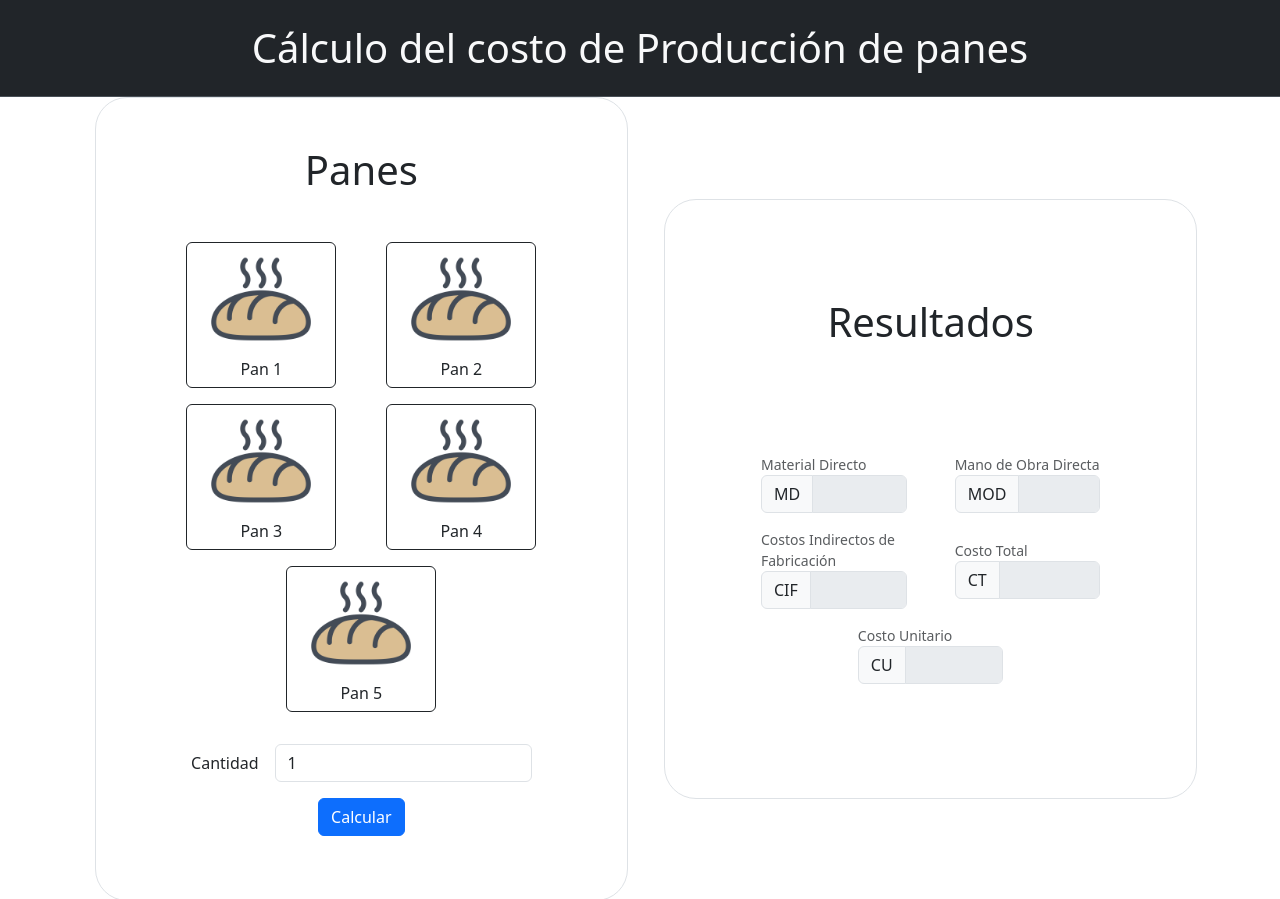
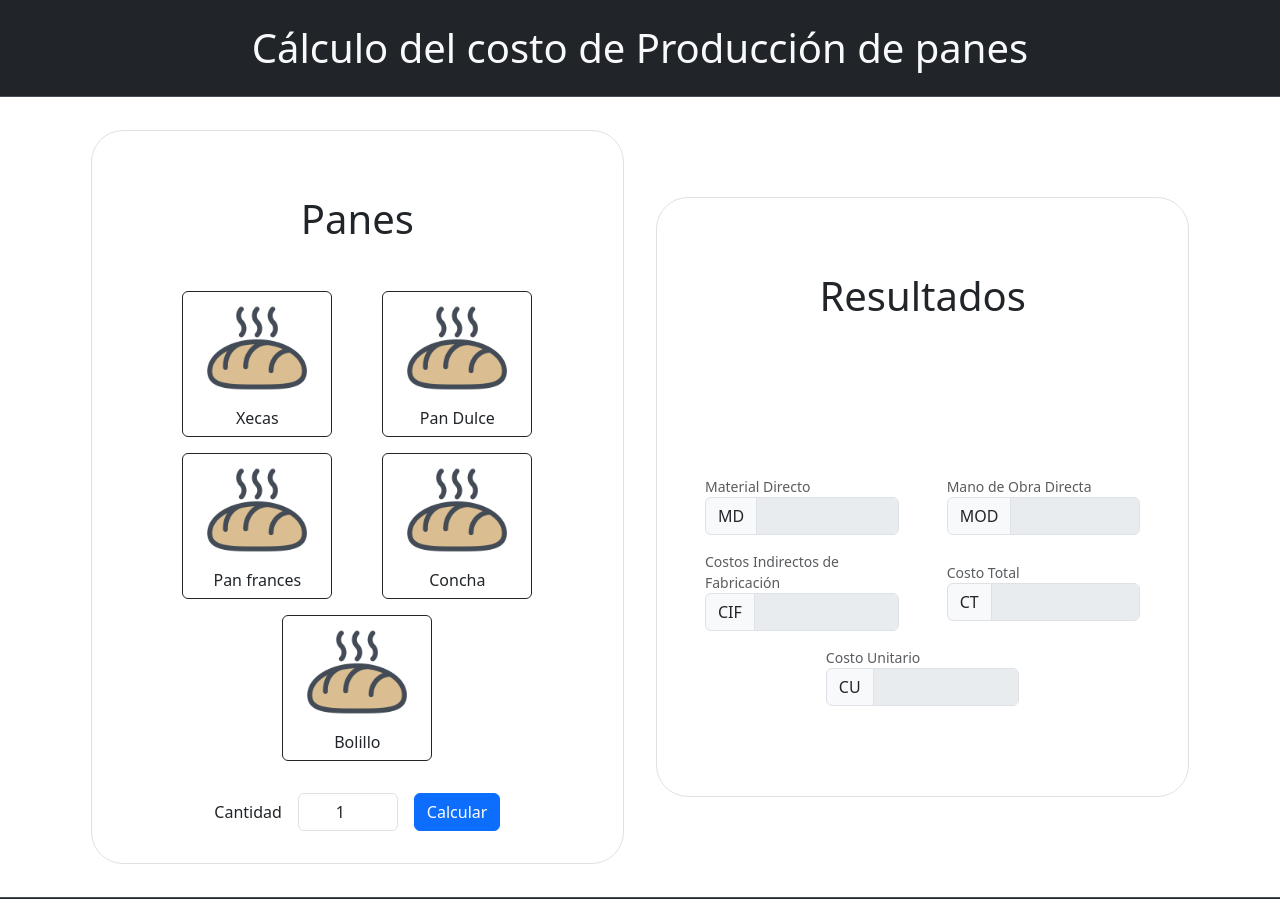
Before and after one commit to Nowht/Panaderia, a plain HTML site: page index.html in a window 1280 px wide. Shown: the top 899 px of the page. Drawn offline with nearby package versions, Linux system fonts and the light colour scheme.

Commit message:
Cambios menores

```diff
--- a/index.html
+++ b/index.html
@@ -13,49 +13,49 @@
     <header>
         <nav class="navbar bg-dark border-bottom border-body" data-bs-theme="dark">
             <div class="container-fluid d-flex justify-content-center">
-                <h1 class="text-light m-3">Cálculo del costo de Producción de panes</h1>
+                <h1 class="text-light m-3 text-center">Cálculo del costo de Producción de panes</h1>
             </div>
         </nav>
     </header>
     <main style="min-height: 100vh; display: flex; flex-direction: column;">
-        <section class="d-flex flex-md-row flex-column gap-5 justify-content-center align-items-center" style="flex: 1;">
-            <div class="col-sm-12 col-lg-5 border rounded-5 p-5 h-100" style="min-height: 600px;">
-                <h1 class="text-center mb-5">Panes</h1>
+        <section class="d-flex flex-md-row flex-column justify-content-center align-items-center" style="flex: 1;">
+            <div class="col-sm-12 col-lg-5 border rounded-5 my-3 m-sm-3 h-100 py-3" style="min-height: 600px;">
+                <h1 class="text-center my-5">Panes</h1>
                 <form action="" class="container">
-                    <div class="row row-cols-2 g-3 justify-content-center">
-                        <div class="col d-flex flex-column align-items-center" style="width: 200px;">
+                    <div class="row g-3 justify-content-center">
+                        <div class="col-2 d-flex flex-column align-items-center" style="width: 200px;">
                             <input type="radio" class="btn-check" name="options-base" id="option1" autocomplete="off">
                             <label class="btn btn-outline-dark" for="option1" style="width: 150px;">
                                 <img src="img/if-food-c216-2427860_85697.png" width="100px" alt="">
-                                <div class="mt-2">Pan 1</div>
+                                <div class="mt-2">Xecas</div>
                             </label>
                         </div>
-                        <div class="col d-flex flex-column align-items-center" style="width: 200px;">
+                        <div class="col-2 d-flex flex-column align-items-center" style="width: 200px;">
                             <input type="radio" class="btn-check" name="options-base" id="option2" autocomplete="off">
                             <label class="btn btn-outline-dark" for="option2" style="width: 150px;">
                                 <img src="img/if-food-c216-2427860_85697.png" width="100px" alt="">
-                                <div class="mt-2">Pan 2</div>
+                                <div class="mt-2">Pan Dulce</div>
                             </label>
                         </div>
-                        <div class="col d-flex flex-column align-items-center" style="width: 200px;">
+                        <div class="col-2 d-flex flex-column align-items-center" style="width: 200px;">
                             <input type="radio" class="btn-check" name="options-base" id="option3" autocomplete="off">
                             <label class="btn btn-outline-dark" for="option3" style="width: 150px;">
                                 <img src="img/if-food-c216-2427860_85697.png" width="100px" alt="">
-                                <div class="mt-2">Pan 3</div>
+                                <div class="mt-2">Pan frances</div>
                             </label>
                         </div>
-                        <div class="col d-flex flex-column align-items-center" style="width: 200px;">
+                        <div class="col-2 d-flex flex-column align-items-center" style="width: 200px;">
                             <input type="radio" class="btn-check" name="options-base" id="option4" autocomplete="off">
                             <label class="btn btn-outline-dark" for="option4" style="width: 150px;">
                                 <img src="img/if-food-c216-2427860_85697.png" width="100px" alt="">
-                                <div class="mt-2">Pan 4</div>
+                                <div class="mt-2">Concha</div>
                             </label>
                         </div>
-                        <div class="col d-flex flex-column align-items-center" style="width: 200px;">
+                        <div class="col-2 d-flex flex-column align-items-center" style="width: 200px;">
                             <input type="radio" class="btn-check" name="options-base" id="option5" autocomplete="off">
                             <label class="btn btn-outline-dark" for="option5" style="width: 150px;">
                                 <img src="img/if-food-c216-2427860_85697.png" width="100px" alt="">
-                                <div class="mt-2">Pan 5</div>
+                                <div class="mt-2">Bolillo</div>
                             </label>
                         </div>
                     </div>
@@ -64,7 +64,7 @@
                             <label for="cantidad" class="form-label m-0">Cantidad</label>
                         </div>
                         <div class="col-auto">
-                            <input type="number" class="form-control" id="cantidad" min="1" value="1">
+                            <input type="number" class="form-control text-center" id="cantidad" min="1" value="1" style="width: 100px;">
                         </div>
                         <div class="col-auto">
                             <button type="button" class="btn btn-primary" id="calcular">Calcular</button>
@@ -72,10 +72,10 @@
                     </div>
                 </form>
             </div>
-            <div class="col-sm-12 col-lg-5 border rounded-5 p-5 h-100 row align-items-center justify-content-center" style="min-height: 600px;">
+            <div class="col-sm-12 col-lg-5 border rounded-5 my-3 m-sm-3 h-100 row align-items-center justify-content-center" style="min-height: 600px;">
                 <h1 class="col-12 text-center">Resultados</h1>
                 <form action="" class="col-12 row gx-5 justify-content-center align-items-center">
-                    <div class="col-6">
+                    <div class="col-12 col-sm-6">
                         <div id="MD" class="form-text m-0">Material Directo</div>
                         <div class="input-group mb-3">
                             <span class="input-group-text" id="basic-addon1">MD</span>
@@ -83,7 +83,7 @@
                                 aria-describedby="basic-addon1" id="MD" disabled>
                         </div>
                     </div>
-                    <div class="col-6">
+                    <div class="col-12 col-sm-6">
                         <div id="MOD" class="form-text m-0">Mano de Obra Directa</div>
                         <div class="input-group mb-3">
                             <span class="input-group-text" id="basic-addon1">MOD</span>
@@ -91,7 +91,7 @@
                                 aria-describedby="basic-addon1" id="MOD" disabled>
                         </div>
                     </div>
-                    <div class="col-6">
+                    <div class="col-12 col-sm-6">
                         <div id="CIF" class="form-text m-0">Costos Indirectos de Fabricación</div>
                         <div class="input-group mb-3">
                             <span class="input-group-text" id="basic-addon1">CIF</span>
@@ -99,7 +99,7 @@
                                 id="CIF" disabled>
                         </div>
                     </div>
-                    <div class="col-6">
+                    <div class="col-12 col-sm-6">
                         <div id="CT" class="form-text m-0">Costo Total</div>
                         <div class="input-group mb-3">
                             <span class="input-group-text" id="basic-addon1">CT</span>
@@ -107,7 +107,7 @@
                                 aria-describedby="basic-addon1" id="CT" disabled>
                         </div>
                     </div>
-                    <div class="col-6">
+                    <div class="col-12 col-sm-6">
                         <div id="CU" class="form-text m-0">Costo Unitario</div>
                         <div class="input-group mb-3">
                             <span class="input-group-text" id="basic-addon1">CU</span>
```
